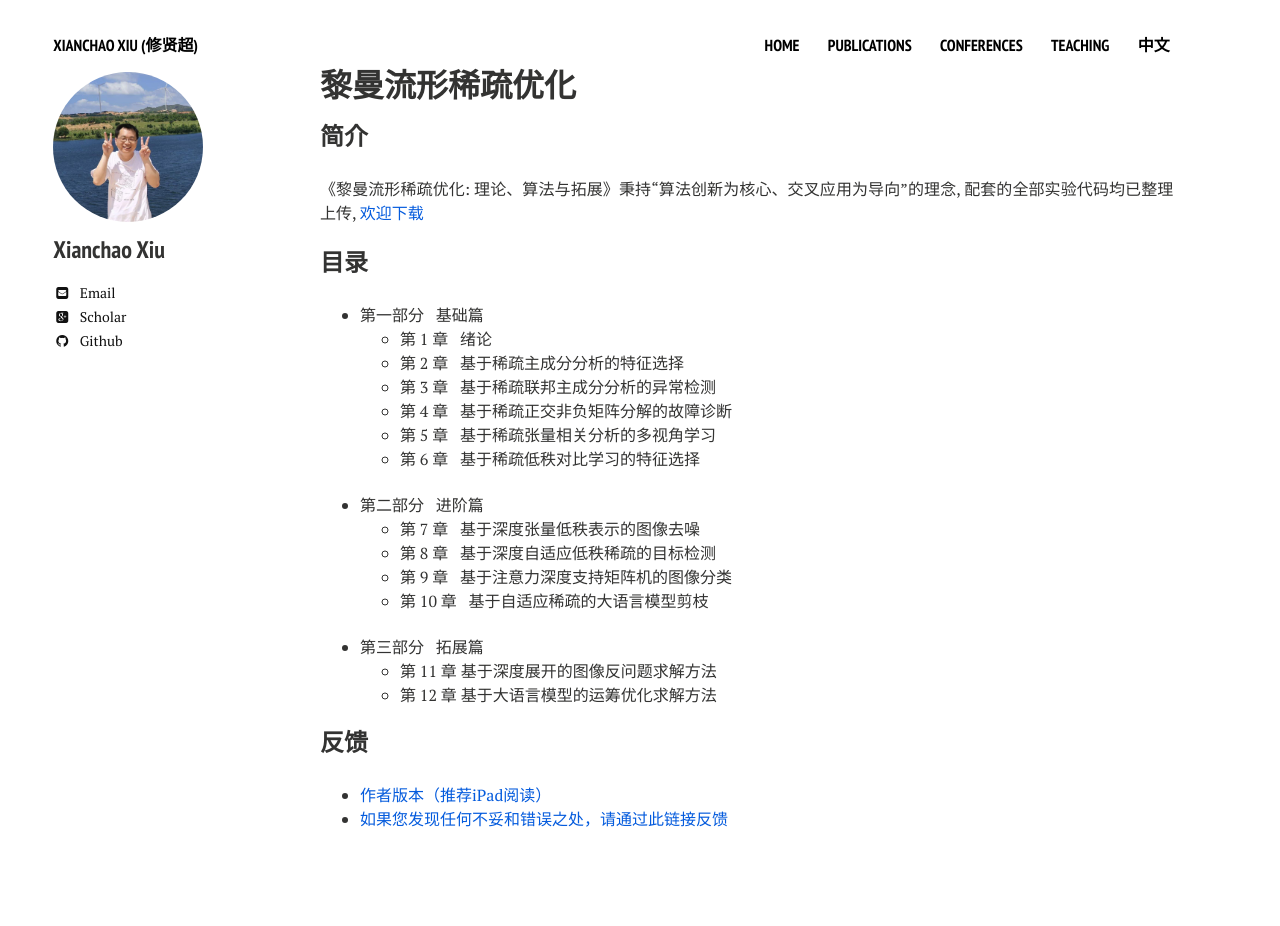
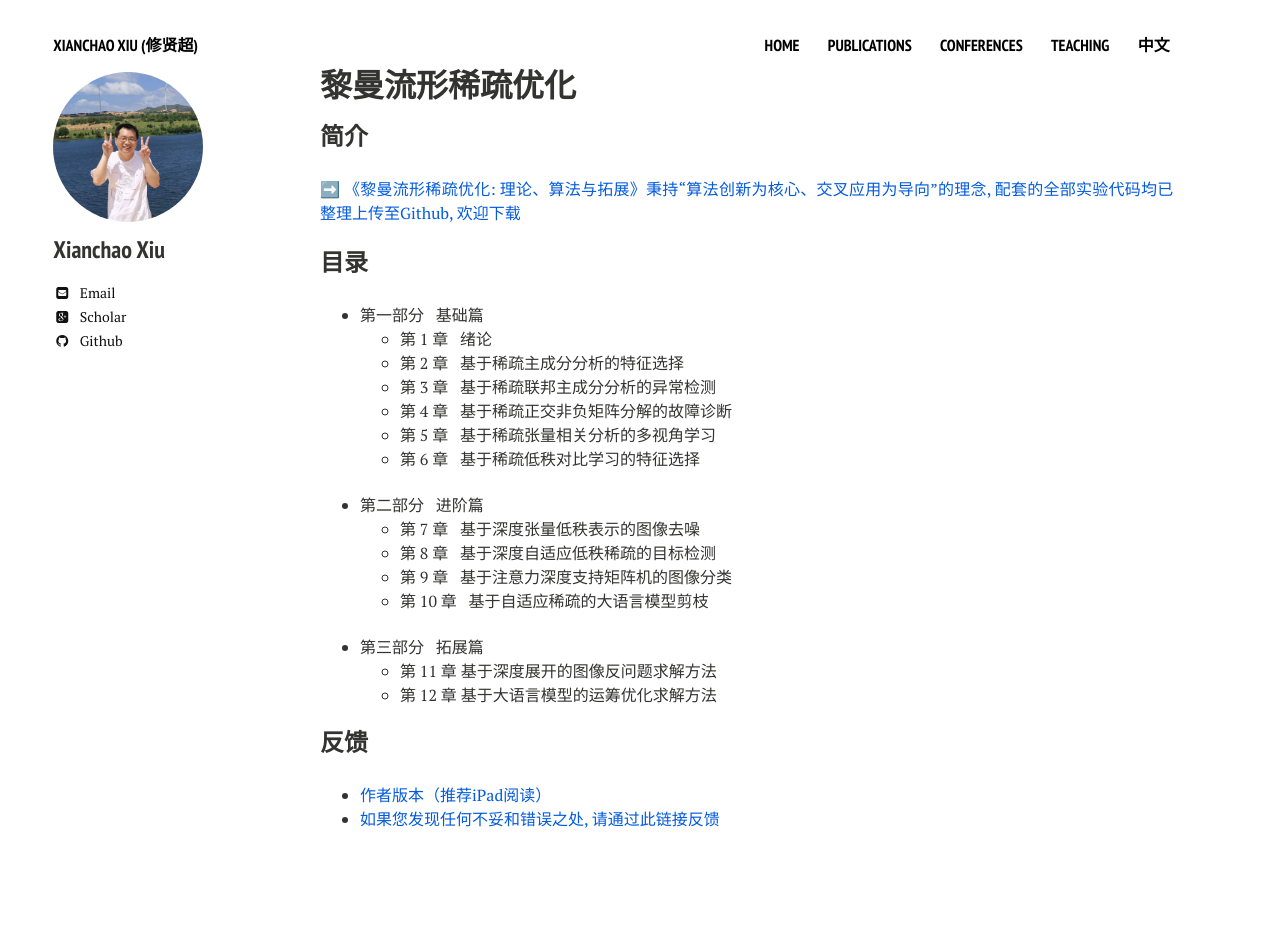
Before and after one commit to xianchaoxiu/xianchaoxiu.github.io, a Jekyll site: the page built from chinese/book/OPT/index.md, in a window 1280 px wide. Built offline with Jekyll 4.4.1, drawn with Linux system fonts in a browser that asks for light colours; nearby versions of some CDN libraries.

Commit message:
Update index.md

```diff
--- a/chinese/book/OPT/index.md
+++ b/chinese/book/OPT/index.md
@@ -7,7 +7,7 @@ share: false
 
 ### 简介
 
-《黎曼流形稀疏优化: 理论、算法与拓展》秉持“算法创新为核心、交叉应用为导向”的理念, 配套的全部实验代码均已整理上传,  <a href="https://github.com/xianchaoxiu" class="textlink" target="_blank"> 欢迎下载 </a>
+➡️ <a href="https://xianchaoxiu.github.io/chinese/reading/" class="textlink" target="_blank"> 《黎曼流形稀疏优化: 理论、算法与拓展》秉持“算法创新为核心、交叉应用为导向”的理念, 配套的全部实验代码均已整理上传至Github, 欢迎下载 </a><br>
 
 
 ### 目录
@@ -34,4 +34,4 @@ share: false
 
 ### 反馈
 * <a href="../OPT/OPT.pdf" class="textlink" target="_blank"> 作者版本（推荐iPad阅读） </a> <br>
-* <a href="https://docs.qq.com/form/page/DTmtyY2JXUWVjSEJS" class="textlink" target="_blank">如果您发现任何不妥和错误之处，请通过此链接反馈 </a> <br>
+* <a href="https://docs.qq.com/form/page/DTmtyY2JXUWVjSEJS" class="textlink" target="_blank">如果您发现任何不妥和错误之处, 请通过此链接反馈 </a> <br>
```
